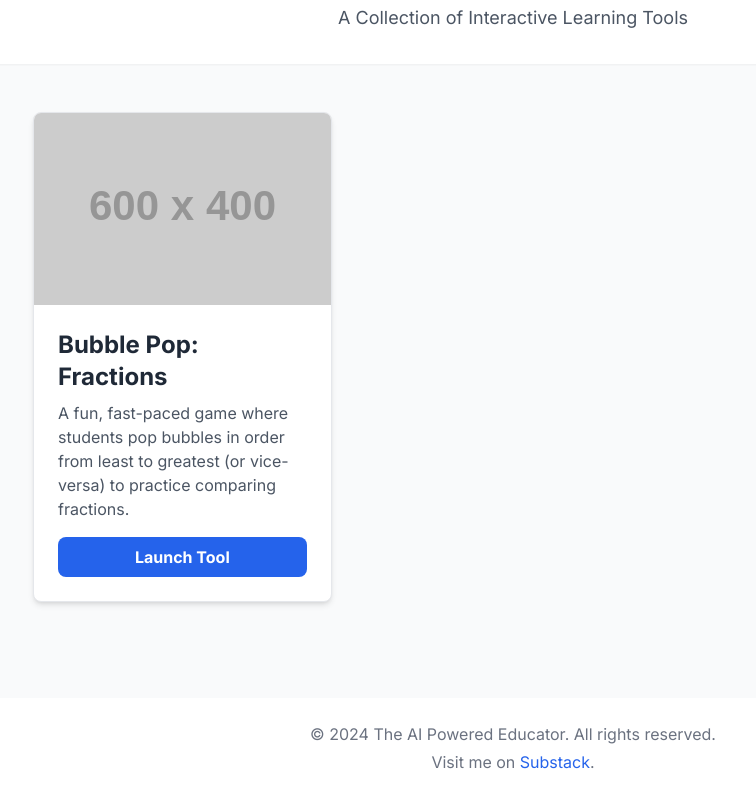
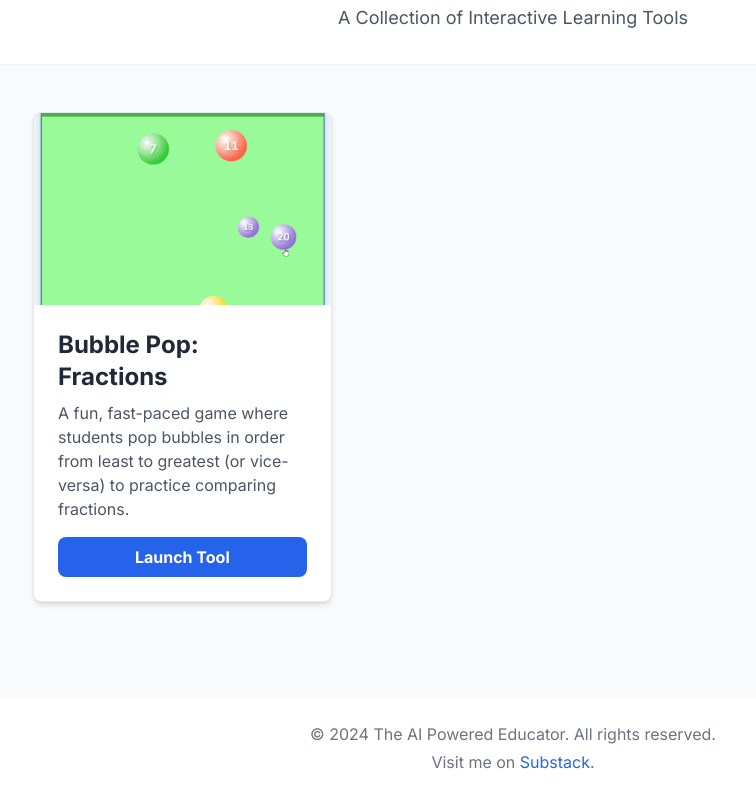
Before and after one commit to theaipowerededucator/educational-tools-portfolio, a plain HTML site: page index.html in a window 1280 px wide. Shown: the part 76-874 px from the top of the page, without its empty margins (127-883 px from the left). Drawn offline with nearby package versions, Linux system fonts and the light colour scheme; placeholder pictures from the web are drawn by us.

Commit message:
Add files via upload

```diff
--- a/index.html
+++ b/index.html
@@ -44,10 +44,9 @@
             <div class="tool-card bg-white rounded-lg overflow-hidden shadow-md border border-gray-200 flex flex-col">
                 <!-- GIF Placeholder: Replace the src with the path to your actual GIF -->
                 <a href="https://endearing-croquembouche-738a90.netlify.app/" class="block">
-                    <img src="https://placehold.co/600x400/4CAF50/FFFFFF?text=Bubble+Pop+GIF"
-                         alt="Animated GIF of the Bubble Pop Fractions game"
-                         class="w-full h-48 object-cover">
-                </a>
+                    <img src="assets/bubble-pop-demo.gif"
+     alt="Animated GIF of the Bubble Pop Fractions game"
+     class="w-full h-48 object-cover">
                 <div class="p-6 flex-grow flex flex-col">
                     <h2 class="text-2xl font-bold text-gray-800">Bubble Pop: Fractions</h2>
                     <p class="mt-2 text-gray-600 flex-grow">A fun, fast-paced game where students pop bubbles in order from least to greatest (or vice-versa) to practice comparing fractions.</p>
```
Also changed, not shown: assets/bubble-pop-demo.gif (added).
